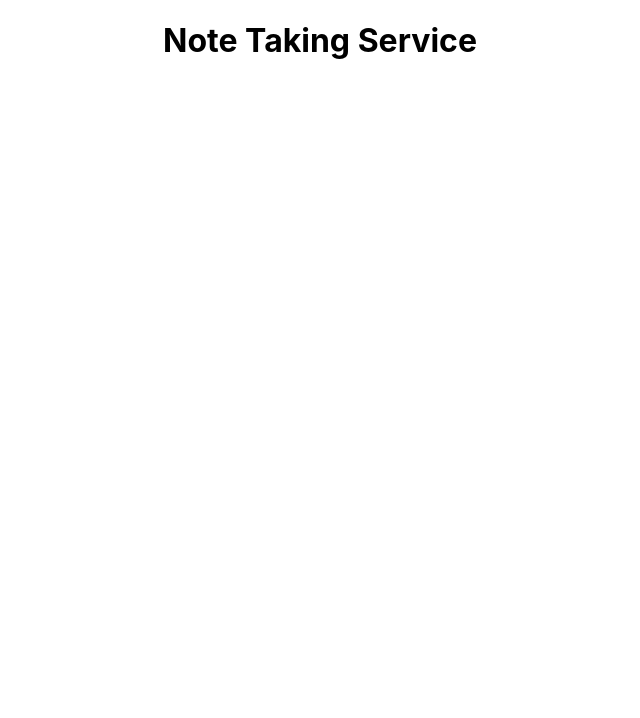
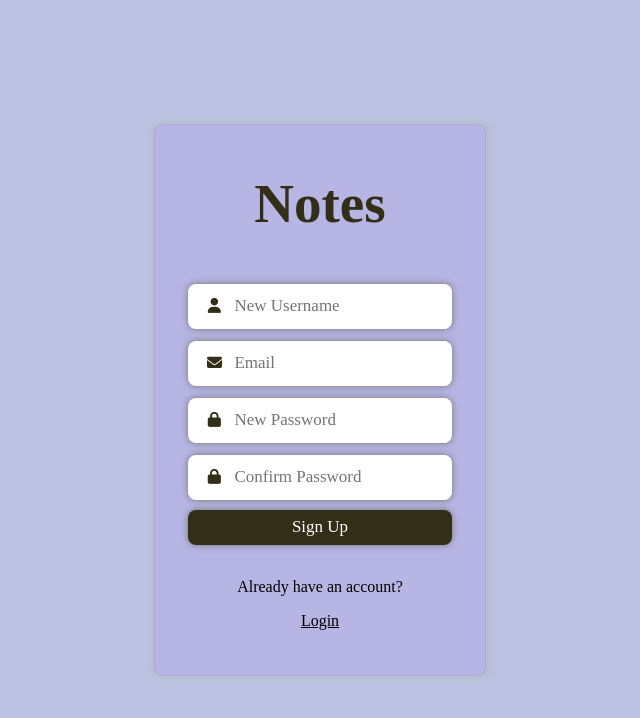
Before and after one commit to Elmedinalahu/Note-taking-Service, a React (Create React App) app in the folder notes-service-react/: page /signup in a window 1280 px wide. Shown: the top 718 px of the page, without its empty margins (320-960 px from the left). Built offline with nearby package versions, Linux system fonts and the light colour scheme.

Commit message:
Front-end Part of Login and SignUp styling

```diff
--- a/notes-service-react/public/index.html
+++ b/notes-service-react/public/index.html
@@ -2,6 +2,7 @@
 <html lang="en">
   <head>
     <meta charset="utf-8" />
+    <script src="https://kit.fontawesome.com/a076d05399.js" crossorigin="anonymous"></script>
     <link rel="icon" href="%PUBLIC_URL%/favicon.ico" />
     <meta name="viewport" content="width=device-width, initial-scale=1" />
     <meta name="theme-color" content="#000000" />
@@ -29,6 +30,7 @@
   <body>
     <noscript>You need to enable JavaScript to run this app.</noscript>
     <div id="root"></div>
+
     <!--
       This HTML file is a template.
       If you open it directly in the browser, you will see an empty page.
--- a/notes-service-react/src/App.css
+++ b/notes-service-react/src/App.css
@@ -36,3 +36,113 @@
     transform: rotate(360deg);
   }
 }
+*{
+  font-family: serif;
+  text-decoration: none;
+}
+
+body{
+  display: flex;
+  justify-content: center;
+  align-items: center;
+  min-height: 100vh;
+  background-color: #BBC2E2;
+}
+.login {
+  width: 330px;
+  height: 490px;
+  background-color: #B7B5E4;
+  border-radius: 8px;
+  padding: 10px 0px;
+  box-shadow: 1px 0px 9px  #b6b6b6;
+  border: 1px solid #aba8e3;
+
+}
+.login h1 {
+  font-size: 55px;
+  color: #322E18;
+
+}
+.fields{
+  position: relative;
+  border: 0px solid black;
+  padding: 0;
+  background-color: #ffffff;
+  border-radius: 8px;
+  width: 80%;
+  height: 45px;
+  align-items: center;
+  text-align: center;
+  margin-top: 12px;
+  box-shadow: 0px 0px 7px rgb(117, 116, 116);
+}
+.login form{
+  display: flex;
+  justify-content: space-around;
+  align-items: center;
+  flex-direction: column;
+  margin-top: 15%;
+}
+.fields input{
+  padding: 0px;
+  width: 80%;
+  height: 45px;
+  margin-top: 0px;
+  border: none;
+  outline: none;
+  font-size: 17px;
+}
+.fields span{
+  background-color: white;
+  font-size: 15px;
+  width: 20px;
+  padding: 10px;
+  align-items: center;
+  text-align: center;
+  color: #322E18;
+}
+
+#continue{
+  width: 80%;
+  height: 35px;
+  margin-top: 10px;
+  border-radius: 8px;
+  background-color: #322E18;
+  border: none;
+  outline: none;
+  color: white;
+  margin-bottom: 17px;
+  font-size: 17px;
+  box-shadow: 0px 0px 7px  rgb(117, 116, 116);
+}
+#continue:hover{
+  background-color: rgb(27, 27, 27);
+  color: rgb(203, 203, 203);
+}
+a{
+  text-decoration: underline;
+}
+.signUp{
+  width: 330px;
+  height: 530px;
+  background-color: #B7B5E4;
+  border-radius: 8px;
+  padding: 10px 0px;
+  box-shadow: 1px 0px 9px #b6b6b6;
+  border: 1px solid #aba8e3;
+
+}
+
+.signUp h1 {
+  font-size: 55px;
+  color: #322E18;
+
+}
+
+.signUp form {
+  display: flex;
+  justify-content: space-around;
+  align-items: center;
+  flex-direction: column;
+  margin-top: 10%;
+}
--- a/notes-service-react/src/App.js
+++ b/notes-service-react/src/App.js
@@ -1,10 +1,13 @@
 import logo from './logo.svg';
 import './App.css';
+import Login from './Login.jsx';
+import SignUp from './SignUp.jsx';
+
 
 function App() {
   return (
     <div className="App">
-      <h1>Note Taking Service</h1>
+        <SignUp />
     </div>
   );
 }
--- /dev/null
+++ b/notes-service-react/src/Login.jsx
@@ -0,0 +1,28 @@
+import './App.css';
+
+
+const Login = () =>{
+    return (
+        <div>
+            <div className="login">
+            <h1>Notes</h1>
+            <form method = "Post" action = "">
+                <div class="fields">
+                <span class="username fa fa-user"></span>
+                <input type="text" placeholder="Username" />
+                </div>
+                <div class="fields">
+                <span class="fa fa-lock"></span>
+                <input type="password" placeholder="Password" maxLength={20} />
+                </div>
+                <button id="continue">Log in</button>
+                <p>Don't have an account?</p>
+                <a to="./SignUp">Register</a>
+                <span>or</span>
+                <a href="">Continue as a Guest</a>
+            </form>
+            </div>
+        </div>
+    );
+}
+export default Login;
--- /dev/null
+++ b/notes-service-react/src/SignUp.jsx
@@ -0,0 +1,35 @@
+import './App.css';
+
+const SignUp = () => {
+    return (
+        <div>
+            <div className="signUp">
+                <h1>Notes</h1>
+                <form method="Post" action="">
+                    <div class="fields">
+                    <span class="username fa fa-user"></span>
+                    <input type="text" placeholder="New Username" />
+                    </div>
+                    <div class="fields">
+                    <span class="fa fa-envelope"></span>
+                    <input type="email
+                    " placeholder="Email" maxLength={20} />
+                    </div>
+                    <div class="fields">
+                    <span class="fa fa-lock"></span>
+                    <input type="password" placeholder="New Password" maxLength={20} />
+                    </div>
+                    <div class="fields">
+                    <span class="fa fa-lock"></span>
+                    <input type="password" placeholder="Confirm Password" maxLength={20} />
+                    </div>
+                    <button id="continue">Sign Up</button>
+                    <p>Already have an account?</p>
+                    <a to="/Login">Login</a>
+
+                </form>
+            </div>
+        </div>
+    );
+}
+export default SignUp;
--- a/notes-service-react/src/index.js
+++ b/notes-service-react/src/index.js
@@ -1,15 +1,10 @@
 import React from 'react';
-import ReactDOM from 'react-dom/client';
+import ReactDOM from 'react-dom';
 import './index.css';
 import App from './App';
 import reportWebVitals from './reportWebVitals';
 
-const root = ReactDOM.createRoot(document.getElementById('root'));
-root.render(
-  <React.StrictMode>
-    <App />
-  </React.StrictMode>
-);
+ReactDOM.render(<App />, document.getElementById("root"));
 
 // If you want to start measuring performance in your app, pass a function
 // to log results (for example: reportWebVitals(console.log))
```
